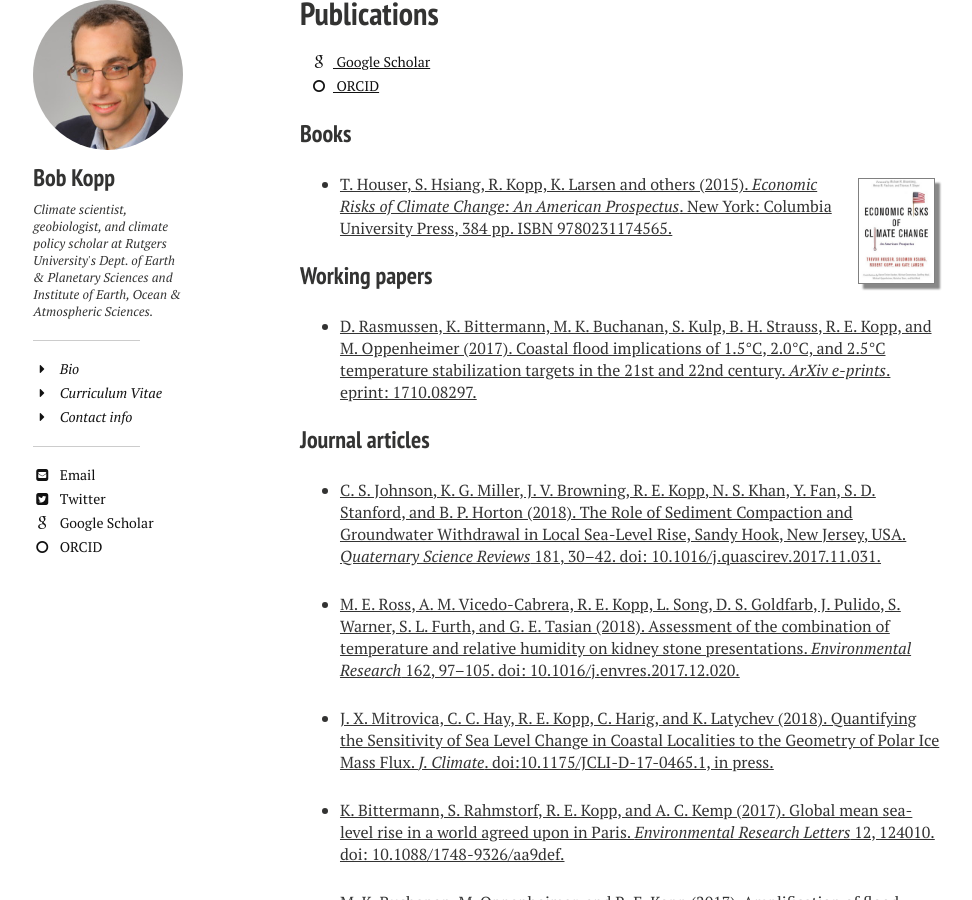
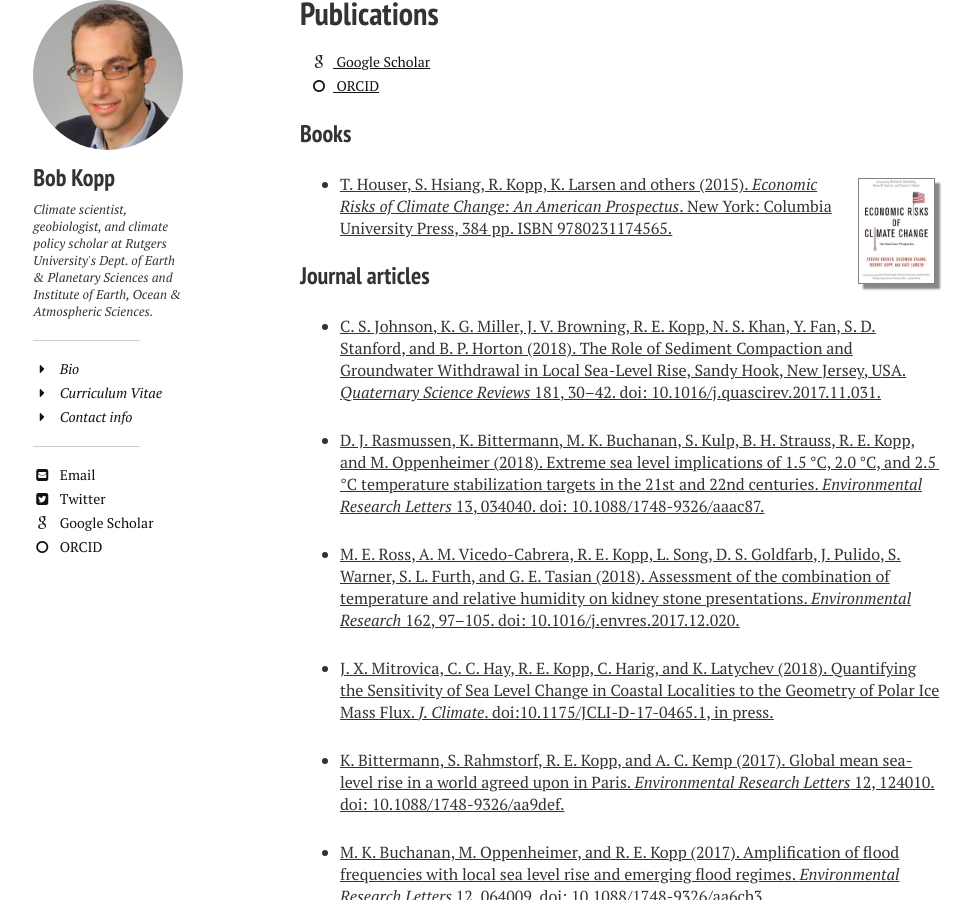
Before and after one commit to mrke/bobkopp.github.io, a Jekyll site: the page built from papers/index.md, in a window 1280 px wide and 900 px high, scrolled down 1081 px. Shown: the whole window, without its empty margins (20-992 px from the left). Built offline with Jekyll 4.4.1, drawn with Linux system fonts in a browser that asks for light colours; nearby versions of some CDN libraries; some of the changed text lies outside the part shown.

Commit message:
Rasmussen et al 2018

```diff
--- a/papers/index.md
+++ b/papers/index.md
@@ -35,13 +35,12 @@ image:
 
 * [T. Houser, S. Hsiang, R. Kopp, K. Larsen and others (2015). _Economic Risks of Climate Change: An American Prospectus_. New York: Columbia University Press, 384 pp. ISBN 9780231174565.](http://www.climateprospectus.org)
 
-### Working papers
-
-* [D. Rasmussen, K. Bittermann, M. K. Buchanan, S. Kulp, B. H. Strauss, R. E. Kopp, and M. Oppenheimer (2017). Coastal flood implications of 1.5°C, 2.0°C, and 2.5°C temperature stabilization targets in the 21st and 22nd century. _ArXiv e-prints_. eprint: 1710.08297.](https://arxiv.org/abs/1710.08297)
 
 ### Journal articles
 
 * [C. S. Johnson, K. G. Miller, J. V. Browning, R. E. Kopp, N. S. Khan, Y. Fan, S. D. Stanford, and B. P. Horton (2018). The Role of Sediment Compaction and Groundwater Withdrawal in Local Sea-Level Rise, Sandy Hook, New Jersey, USA. _Quaternary Science Reviews_ 181, 30–42. doi: 10.1016/j.quascirev.2017.11.031.](http://dx.doi.org/10.1016/j.quascirev.2017.11.031)
+
+* [D. J. Rasmussen, K. Bittermann, M. K. Buchanan, S. Kulp, B. H. Strauss, R. E. Kopp, and M. Oppenheimer (2018). Extreme sea level implications of 1.5 °C, 2.0 °C, and 2.5 °C temperature stabilization targets in the 21st and 22nd centuries. _Environmental Research Letters_ 13, 034040. doi: 10.1088/1748-9326/aaac87.](http://dx.doi.org/10.1088/1748-9326/aaac87)
 
 * [M. E. Ross, A. M. Vicedo-Cabrera, R. E. Kopp, L. Song, D. S. Goldfarb, J. Pulido, S. Warner, S. L. Furth, and G. E. Tasian (2018). Assessment of the combination of temperature and relative humidity on kidney stone presentations. _Environmental Research_ 162, 97–105. doi: 10.1016/j.envres.2017.12.020.](http://dx.doi.org/10.1016/j.envres.2017.12.020)
 
```
Also changed, not shown: other parts of papers/index.md (+1 -1 lines), 1 other file.
